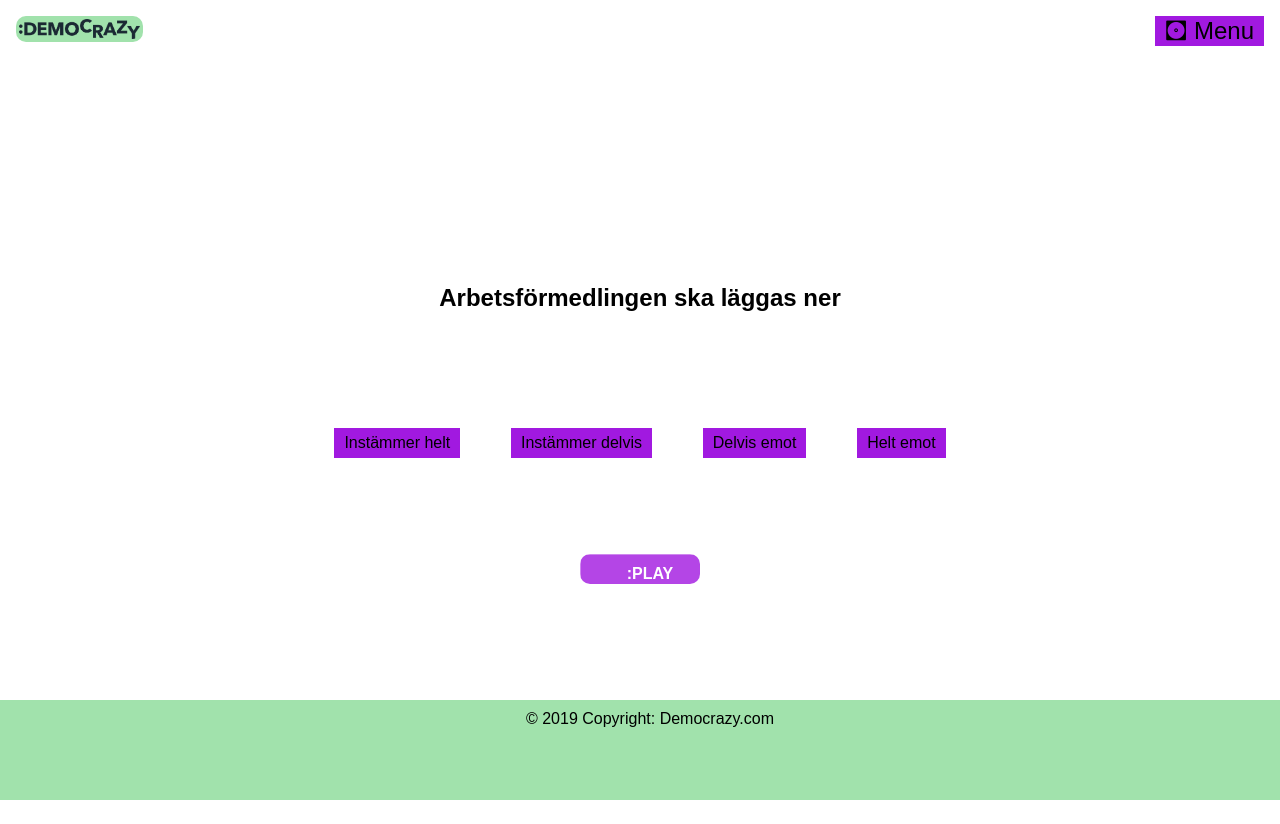
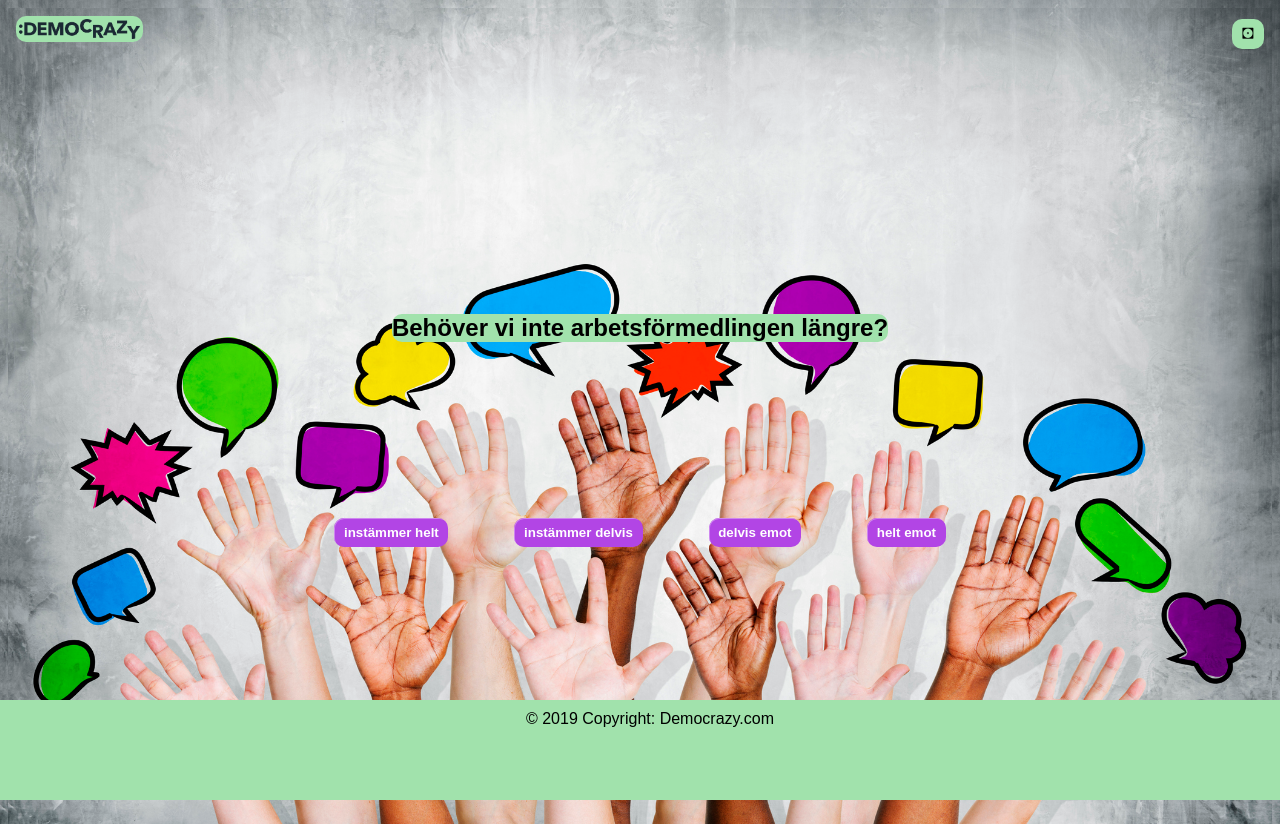
Before and after one commit to D3MOCRAZY/democrazy, a React (Create React App) app: page / in a window 1280 px wide. Both pictures are taken after a click on the button ":PLAY". Built offline with nearby package versions, Linux system fonts and the light colour scheme.

Commit message:
changed a lot

```diff
--- a/public/index.html
+++ b/public/index.html
@@ -12,7 +12,7 @@
     <link rel="apple-touch-icon" href="logo192.png" />
     <link href="https://fonts.googleapis.com/css?family=Nunito&display=swap" rel="stylesheet">
     <link rel="icon" href="democrazy_symbol-RGB-01.png" sizes="16x16"/>
-    <title>Democrazy</title>
+    <title>:Democrazy</title>
   </head>
   <body>
     <noscript>You need to enable JavaScript to run this app.</noscript>
--- a/src/App.css
+++ b/src/App.css
@@ -39,15 +39,16 @@ html,body{
   text-rendering: optimizeLegibility;
   text-shadow: rgba(0,0,0,.01) 0 0 1px;
   font-family:Arial, Helvetica, sans-serif;
-
-
+  background-image:  url('./assets/demokrati-2.jpg');
+  background-size:  cover;
+  background-repeat: no-repeat;
+  background-position: top;
 }
 .startButton {
   color: #FFF;
   transition: all 0.5s;
   position: relative;
-
-
+  overflow: hidden;
 }
 .startButton span {
   z-index: 2;
@@ -65,6 +66,7 @@ html,body{
   width: 100%;
   height: 100%;
   z-index: 1;
+  border-radius: 10px;
   transition: all 0.5s;
   border: 1px solid rgba(255,255,255,0.2);
   background-color: rgba(255,255,255,0.1);
@@ -74,6 +76,7 @@ html,body{
   position: absolute;
   top: 0;
   left: 0;
+  border-radius: 10px;
   width: 100%;
   height: 100%;
   z-index: 1;
@@ -95,8 +98,6 @@ hr {
 button{
   border: 10px;
   padding: 10px;
-  font-size: 100%;
-  background-color: #A119E0;
   line-height: 10px;
   text-align: center;
   cursor: pointer;
@@ -144,18 +145,19 @@ button{
   padding: 3px;
   height: 20px;
   border-radius: 10px;
-
 }
 .menu{
-  font-size: 25px;
   height: 5%;
   display: flex;
-  flex-direction: column;
-  align-items: flex-start;
-  justify-content: flex-start;
   font-size: 1.5rem;
+  border-radius: 10px;
+}
+.menu-inner{
+  border-radius: 10px;
 }
 .menuBtn{
+  background-color:#A1E2AC;
+  border-radius: 10px;
 }
 @keyframes dropAnim {
   0%{
@@ -176,9 +178,10 @@ button{
 .drp-btn{
   background-color: #ccc;
   width: 100%;
-  line-height: 2.4;
+  line-height: 1.3;
   font-size: 1rem;
   cursor: pointer;
+  border-radius:10px;
 }
 /* Elements inside the Main-class */
 .game-box{
@@ -192,6 +195,11 @@ button{
 
 
 /* Elements inside the Game-box */
+.questions{
+  background-color:#A1E2AC;
+  text-align: center;
+  border-radius: 10px;
+}
 .game-before-start{
   height: 80%;
   width: 100%;
@@ -208,7 +216,10 @@ button{
   align-items: center;
 }
 .intro-text{
-  font-size: 2rem;
+  /* font-size: 2rem; */
+  width:50%;
+  content: url(../src/democrazy_logo-RGB.png);
+
 }
 .game-after-start{
   height: 80%;
@@ -233,7 +244,6 @@ button{
 .startButton{
   position:relative;
   display:block;
-  width:  100px;
   background-color:#A119E0;
   border-radius: 0.1rem;
   box-sizing: content-box;
@@ -241,9 +251,7 @@ button{
   border-radius: 10px;
   font-weight: 900;
   color: #fff;
-  padding: 10px;
-  height: 10px;
-
+  padding: 0.6rem;
 }
 
 
@@ -259,8 +267,8 @@ button{
   width: 50%;
   height: 50%;
   align-items: flex-end;
-  border-bottom: 1px solid #ccc;
-  border-left: 1px solid #ccc;
+  border-bottom: 2px solid #ccc;
+  border-left: 2px solid #ccc;
 }
 /* Result percentage Column animation */
 
@@ -270,6 +278,7 @@ button{
   width: 10%;
   margin: 10px;
   margin-bottom: 0;
+  border-radius: 10px 10px 0px 0px;
   transition: all 500ms;
 }
 
--- a/src/assets/data.json
+++ b/src/assets/data.json
@@ -1,47 +1,95 @@
+
+
 {
+
   "questions": [
-      ["Arbetsförmedlingen ska läggas ner"],
-      ["Polisen ska få bättre tillgång till kameraövervakning"],
-      ["Inkomstskatten ska sänkas"],
-      ["Tandvård ska subventioneras på samma sätt som sjukvård"],
-      ["Staten ska ta över huvudansvaret för skolan"],
-      ["Pensionsåldern ska höjas"],
-      ["Sverige ska lämna EU"],
-      ["Sverige ska ha fler enkla jobb"],
-      ["Alla som fyllt 85 år ska erbjudas plats på äldreboende"],
-      ["Fler hyresbostäder ska byggas med skattemedel"],
-      ["En särskild skatt på kött ska införas"],
-      ["Skatten på pension ska vara samma som på lön"],
-      ["Sex timmars arbetsdag ska införas"],
-      ["Lägre ingångslöner för ungdomar ska införas"],
-      ["Vinster i välfärden ska förbjudas"],
-      ["Bensinskatten ska höjas"],
-      ["Alla kommuner ska tvingas ta emot flyktingar"],
-      ["Sverige ska söka medlemskap i Nato"],
-      ["Studielån ska avskrivas för den som bosätter sig i glesbygd"],
-      ["Ett bidragstak ska införas"]
+
+      ["Behöver vi inte arbetsförmedlingen längre?"],
+
+      ["Ska polisen få bättre tillgång till kameraövervakning?"],
+
+      ["Går det att sänka inkomstskatten?"],
+
+      ["Ska tandvård subventioneras på samma sätt som sjukvård?"],
+
+      ["Ska staten ha huvudansvaret för skolan?"],
+
+      ["Tycker du pensionsåldern ska höjas?"],
+
+      ["Vill du att Sverige ska lämna EU?"],
+
+      ["Ska Sverige ha fler enkla jobb?"],
+
+      ["Tycker ni att demokrati mår bra?"],
+
+      ["Ska fler hyresbostäder byggas med skattemedel?"],
+
+      ["Ska Sverige och svenskar minska sitt klimat-avtryck?"],
+
+      ["Ska skatten på pension vara samma som på lön?"],
+
+      ["Ska sex timmars arbetsdag införas?"],
+
+      ["Lägre ingångslöner för ungdomar ska införas?"],
+
+      ["Vinster i välfärden, ska de förbjudas?"],
+
+      ["Vill man bensinskatten ska höjas?"],
+
+      ["Ska alla kommuner tvingas ta emot flyktingar?"],
+
+      ["Hur tycker ni att skattepengar ska användas för att få så god verkningsgrad som möjligt när det gäller välfärden?"],
+
+      ["Ska studielån avskrivas för den som bosätter sig i glesbygd?"],
+
+      ["Ska ett bidragstak införas?"]
+
   ],
-  "answers": ["Instämmer helt", "Instämmer delvis", "Delvis emot", "Helt emot", "Ingen åsikt"],
+
+  "answers": ["instämmer helt", "instämmer delvis", "delvis emot", "helt emot", "ingen åsikt"],
+
   "colors": [
+
       ["blå", "brun", "grön", "röd"],
+
       ["brun", "blå", "grön", "röd"],
+
       ["röd", "brun", "blå", "grön"],
+
       ["röd", "grön", "blå", "", "brun"],
+
       ["röd", "", "blå", "grön"],
+
       ["blå", "grön", "brun", "röd"],
+
       ["brun","röd","grön","blå"],
+
       ["blå", "brun", "röd", "", "grön"],
+
       ["blå", "grön", "","", "röd"],
+
       ["röd", "grön", "brun", "blå"],
+
       ["", "grön", "", ""],
+
       ["grön", "blå", "", "röd", "grön"],
+
       ["röd", "", "grön", "blå"],
+
       ["blå", "röd", "grön", ""],
+
       ["röd", "grön", "brun", "blå"],
+
       ["grön", "röd", "brun", "blå"],
+
       ["röd", "grön", "blå", "brun"],
+
       ["blå", "", "", "blå"],
+
       ["grön", "röd", "brun", "blå"],
+
       ["blå", "brun", "grön", "röd"]
+
     ]
+
 }
--- a/src/components/header.js
+++ b/src/components/header.js
@@ -9,10 +9,8 @@ export default class Header extends React.Component {
     this.state = {
       showMenu: false,
       show: this.showMenu.bind(this),
-      menuMsg: '🖸 Menu'
+      menuMsg: '🖸'
     }
-    // this.showMenu = this.showMenu.bind(this);
-    // this.closeMenu = this.closeMenu.bind(this);
   }
 
   showMenu() {
@@ -20,7 +18,7 @@ export default class Header extends React.Component {
       return {
         showMenu: true,
         show: this.closeMenu.bind(this),
-        menuMsg: '🗶 Menu'
+        menuMsg: '🗶'
       }
     });
   }
@@ -29,7 +27,7 @@ export default class Header extends React.Component {
     this.setState({
       showMenu: false,
       show: this.showMenu.bind(this),
-      menuMsg: '🖸 Menu'
+      menuMsg: '🖸'
      });
   }
   render() {
@@ -44,7 +42,7 @@ export default class Header extends React.Component {
            </div>
           </div>
           <section className="menu">
-            <div>
+            <div className="menu-inner">
               <button className="menuBtn" onClick={this.state.show}>
                 {this.state.menuMsg}
               </button>
@@ -54,12 +52,10 @@ export default class Header extends React.Component {
               this.state.showMenu
                 ? (
                   <div className="dropdown" >
-                    <hr />
                     <button className="drp-btn">
                       Om oss
                     </button>
-                    <hr />
-                    <button className="drp-btn">
+                    <button className=" drp-btn">
                       Hjälp
                     </button>
                   </div>
--- a/src/components/spelkomponent/answers.js
+++ b/src/components/spelkomponent/answers.js
@@ -12,7 +12,7 @@ class GetAnswers extends React.Component{
             {
               this.props.colors[this.props.iteration].map((cell, index) => {
                 return (<button
-                          className="answer-items"
+                          className="answer-items startButton"
                           key={index + cell}
                           index={cell}
                           onClick={(e) => {this.props.updateAll(e)}}
--- a/src/components/spelkomponent/questions.js
+++ b/src/components/spelkomponent/questions.js
@@ -16,7 +16,7 @@ class Questions extends React.Component{
       <GameConsumer>
         {({ questions, iteration }) => (
           <>
-            <h2>{ questions[iteration] }</h2>
+            <h2 className="questions">{ questions[iteration] }</h2>
           </>
         )}
       </GameConsumer>
--- a/src/components/spelkomponent/results.js
+++ b/src/components/spelkomponent/results.js
@@ -6,10 +6,10 @@ class Results extends React.Component{
   constructor(){
     super()
     this.cssColors = [
-      'blue',
-      'red',
-      'green',
-      'brown'
+      '#0923f4',
+      '#c11010',
+      '#178e17',
+      '#992e2e'
     ];
   }
   render(){
@@ -17,7 +17,7 @@ class Results extends React.Component{
       <GameConsumer>
         {(({ userAnswers, partyColors, userColorAffiliation, userAnswersPercentage }) =>
         <>
-          <p>Du har mest samhörighet med {userColorAffiliation} politik</p>
+          <h2 className="questions">Du har mest samhörighet med {userColorAffiliation} politik</h2>
           <article className="column-placeholder">
             {
               userAnswers.map((amount, index) => {
--- a/src/components/spelkomponent/spelet.js
+++ b/src/components/spelkomponent/spelet.js
@@ -67,13 +67,10 @@ export default class Game extends React.Component{
 
                       :
                       <section className="game-before-start-inner">
-                        <p className="intro-text">DemoCrazy</p>
-                        <button className="startButton" onClick={(e) => {this.startGame(e)}}>Start Game</button>
+                        <p className="intro-text"></p>
+                        <button className="startButton" onClick={(e) => {this.startGame(e)}}>:PLAY</button>
                       </section>
                   }
-
-              <button className="startButton" onClick={(e) => {this.startGame(e)}}><span>:PLAY</span></button>
-
                 </article>
             }
           </section>
```
Also changed, not shown: src/assets/demokrati-2.jpg (added).
